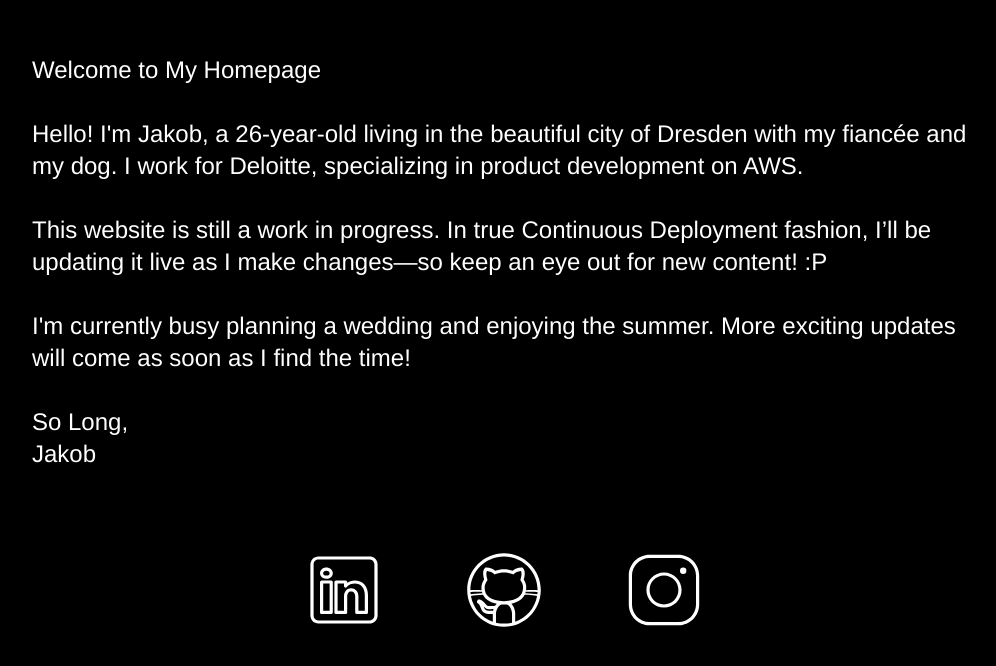
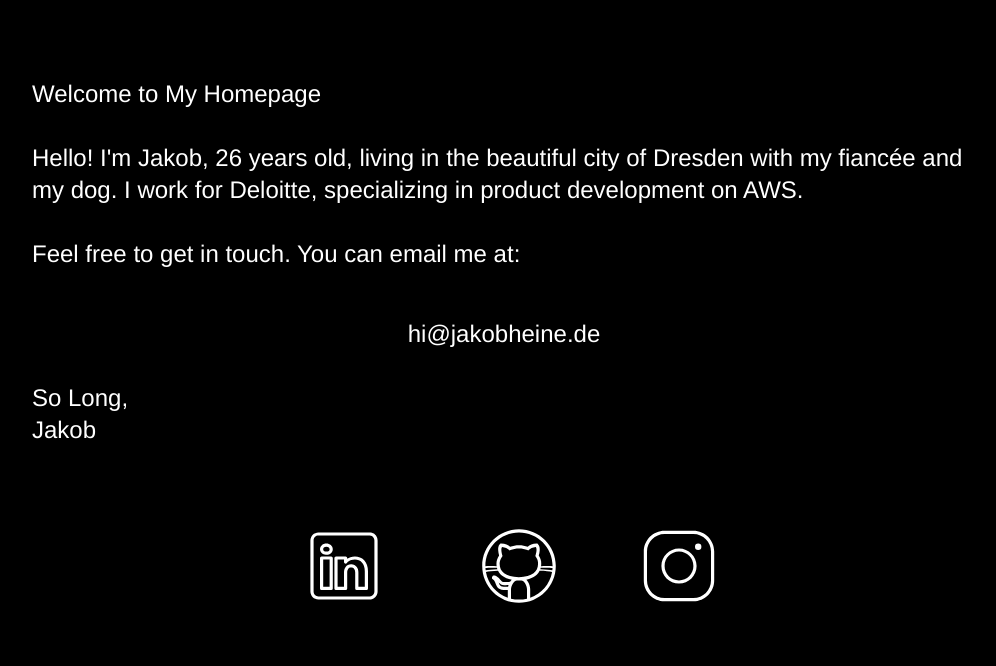
Before and after one commit to jakobheine/custom-personal-website, a Next.js app: page / in a window 1280 px wide. Shown: the part 858-1524 px from the top of the page, without its empty margins (136-1132 px from the left). Built offline with nearby package versions, Linux system fonts and the light colour scheme.

Commit message:
Add animations and email-contact

```diff
--- a/src/app/globals.css
+++ b/src/app/globals.css
@@ -65,3 +65,25 @@ h2 {
 .fade-in-bounce {
   animation: fadeIn 1.5s ease-out 4.5s forwards, bounce 2s infinite;
 }
+
+/* asdasdsad */
+
+.icon-container {
+  display: inline-block;
+  margin: 0 15px;
+  cursor: pointer;
+  transition: transform 0.2s ease-in-out;
+}
+
+.icon-container:hover {
+  transform: translateY(-10px);
+}
+
+.icon-container:active {
+  transform: translateY(-5px);
+}
+
+.bounce-icon {
+  fill: white;
+  transition: transform 0.2s ease-in-out;
+}
--- /dev/null
+++ b/src/app/pages/home/sections/EmailContact.tsx
@@ -0,0 +1,112 @@
+import React, { useState, useRef, useEffect } from "react";
+
+export function EmailContact() {
+  const validateText = (text: string) => {
+    // NOTE: Passes RFC 5322 but not tested on google's standard.
+    // eslint-disable-next-line no-useless-escape
+    const re =
+      /^(([^<>()\[\]\.,;:\s@\"]+(\.[^<>()\[\]\.,;:\s@\"]+)*)|(\".+\"))$/;
+    return re.test(text) || text.length === 0;
+  };
+
+  const messages = [
+    "hi",
+    "hello",
+    "guten-tag",
+    "you-can-email-me-at-literally-anything! Really",
+    "well, not anything. But most things",
+    "like-this",
+    "or-this",
+    "but not this :(  ",
+    "you.can.also.email.me.with.specific.topics.like",
+    "just-saying-hi",
+    "nice-website-bro",
+    "I'll-stop-distracting-you-now",
+    "have-a-great-day",
+  ];
+  const hold = 50; // ticks to wait after message is complete before rendering next message
+  const delay = 50; // tick length in mS
+  const initialDelay = 15000; // 10 seconds delay
+
+  const [idx, updateIter] = useState(0); // points to current message
+  const [message, updateMessage] = useState(messages[idx]);
+  const [char, updateChar] = useState(messages[idx].length); // points to current char
+  const [isActive, setIsActive] = useState(false); // Initially inactive
+
+  const useInterval = (
+    callback: () => void,
+    delay: number | null | undefined
+  ) => {
+    const savedCallback = useRef<() => void>();
+
+    useEffect(() => {
+      savedCallback.current = callback;
+    }, [callback]);
+
+    useEffect(() => {
+      if (delay !== null && delay !== undefined) {
+        const id = setInterval(() => {
+          if (savedCallback.current) {
+            savedCallback.current();
+          }
+        }, delay);
+        return () => clearInterval(id);
+      }
+      return () => {}; // pass linter
+    }, [delay]);
+  };
+
+  useEffect(() => {
+    const timeoutId = setTimeout(() => {
+      setIsActive(true); // Activate the interval after 10 seconds
+    }, initialDelay);
+
+    return () => clearTimeout(timeoutId); // Cleanup timeout if the component unmounts
+  }, []);
+
+  useInterval(
+    () => {
+      let newIdx = idx;
+      let newChar = char;
+      if (char - hold >= messages[idx].length) {
+        newIdx += 1;
+        newChar = 0;
+      }
+      if (newIdx === messages.length) {
+        setIsActive(false);
+      } else {
+        updateMessage(messages[newIdx].slice(0, newChar));
+        updateIter(newIdx);
+        updateChar(newChar + 1);
+      }
+    },
+    isActive ? delay : null
+  );
+
+  return (
+    <div className="email-at">
+      <p className="text-white text-xl sm:text-2xl">
+        Feel free to get in touch. You can email me at:
+        <br/>
+        <br/>
+      </p>
+      <div className="flex items-center justify-center h-full mt-4">
+        <div
+          style={validateText(message) ? {} : { color: "red" }}
+          className="text-center text-white text-xl sm:text-2xl"
+          onMouseEnter={() => setIsActive(false)}
+          onMouseLeave={() => idx < messages.length && setIsActive(true)}
+        >
+          <a
+            href={
+              validateText(message) ? `mailto:${message}@jakobheine.de` : ""
+            }
+          >
+            <span>{message}</span>
+            <span>@jakobheine.de</span>
+          </a>
+        </div>
+      </div>
+    </div>
+  );
+}
--- a/src/app/pages/home/sections/NextSection.tsx
+++ b/src/app/pages/home/sections/NextSection.tsx
@@ -1,8 +1,23 @@
 /* eslint-disable react/no-unescaped-entities */
-import Image from "next/image";
+import React from "react";
 import { Socials } from "./Socials";
+import { EmailContact } from "./EmailContact";
 
 export function NextSection() {
+  // Function to calculate age based on the given birthdate and current date
+  const calculateAge = (dateString: string): number => {
+    const birthDate = new Date(dateString);
+    const today = new Date();
+
+    // Ensure both are treated as numbers
+    const ageInMilliseconds = today.getTime() - birthDate.getTime();
+    const ageDate = new Date(ageInMilliseconds); // Age in milliseconds converted to a date
+    return Math.abs(ageDate.getUTCFullYear() - 1970); // Subtract 1970 (epoch year) to get the actual age
+  };
+
+  // Calculate the age based on the provided birthdate
+  const age = calculateAge("1997-11-21");
+
   return (
     <div
       id="next-section"
@@ -13,10 +28,10 @@ export function NextSection() {
           Welcome to My Homepage
           <br />
           <br />
-          Hello! I'm Jakob, a 26-year-old living in the beautiful city of
+          Hello! I'm Jakob, {age} years old, living in the beautiful city of
           Dresden with my fiancée and my dog. I work for Deloitte, specializing
           in product development on AWS.
-          <br />
+          {/* <br />
           <br />
           This website is still a work in progress. In true Continuous
           Deployment fashion, I’ll be updating it live as I make changes—so keep
@@ -24,14 +39,18 @@ export function NextSection() {
           <br />
           <br />
           I'm currently busy planning a wedding and enjoying the summer. More
-          exciting updates will come as soon as I find the time!
+          exciting updates will come as soon as I find the time! */}
           <br />
+          <br />
+        </p>
+        <EmailContact />
+        <p className="text-left text-white text-xl sm:text-2xl">
           <br />
           So Long,
           <br />
           Jakob
         </p>
-        <Socials/>
+        <Socials />
       </div>
     </div>
   );
--- a/src/app/pages/home/sections/Socials.tsx
+++ b/src/app/pages/home/sections/Socials.tsx
@@ -5,7 +5,7 @@ export function Socials() {
   return (
     <div className="flex justify-center mt-20">
       <div className="flex space-x-20">
-      <div className="w-12 h-12 sm:w-16 sm:h-16 md:w-20 md:h-20">
+      <div className="w-12 h-12 sm:w-16 sm:h-16 md:w-20 md:h-20 icon-container">
           <a
             href="https://linkedin.com/in/jakob-heine"
             target="_blank"
@@ -16,11 +16,11 @@ export function Socials() {
               alt="LinkedIn"
               width={80}
               height={80}
-              className="w-full h-full"
+              className="w-full h-full bounce-icon"
             />
           </a>
         </div>
-        <div className="w-12 h-12 sm:w-16 sm:h-16 md:w-20 md:h-20">
+        <div className="w-12 h-12 sm:w-16 sm:h-16 md:w-20 md:h-20 icon-container">
           <a
             href="https://github.com/jakobheine"
             target="_blank"
@@ -31,11 +31,11 @@ export function Socials() {
               alt="GitHub"
               width={80}
               height={80}
-              className="w-full h-full"
+              className="w-full h-full bounce-icon"
             />
           </a>
         </div>
-        <div className="w-12 h-12 sm:w-16 sm:h-16 md:w-20 md:h-20">
+        <div className="w-12 h-12 sm:w-16 sm:h-16 md:w-20 md:h-20 icon-container">
           <a
             href="https://instagram.com/_jakobheine"
             target="_blank"
@@ -46,7 +46,7 @@ export function Socials() {
               alt="Instagram"
               width={80}
               height={80}
-              className="w-full h-full"
+              className="w-full h-full bounce-icon"
             />
           </a>
         </div>
```
